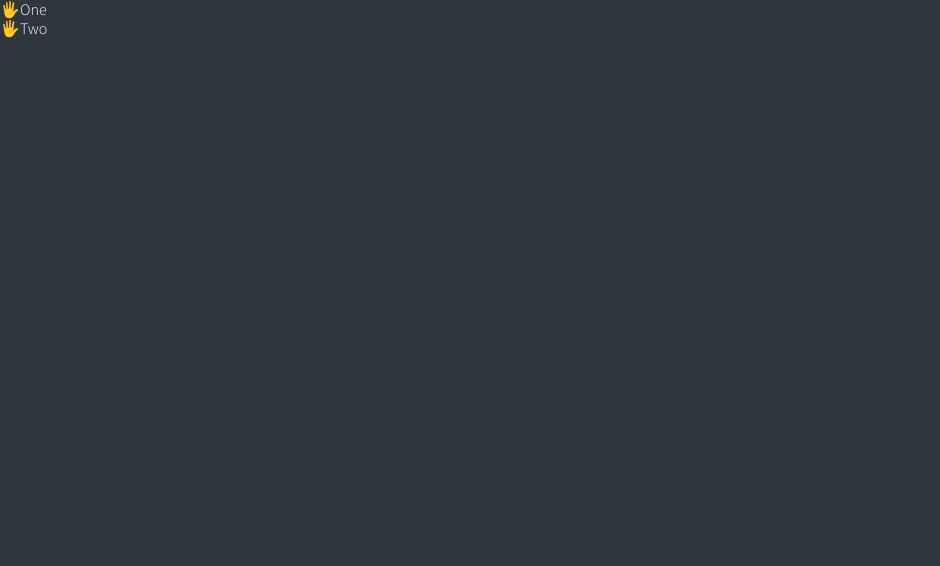
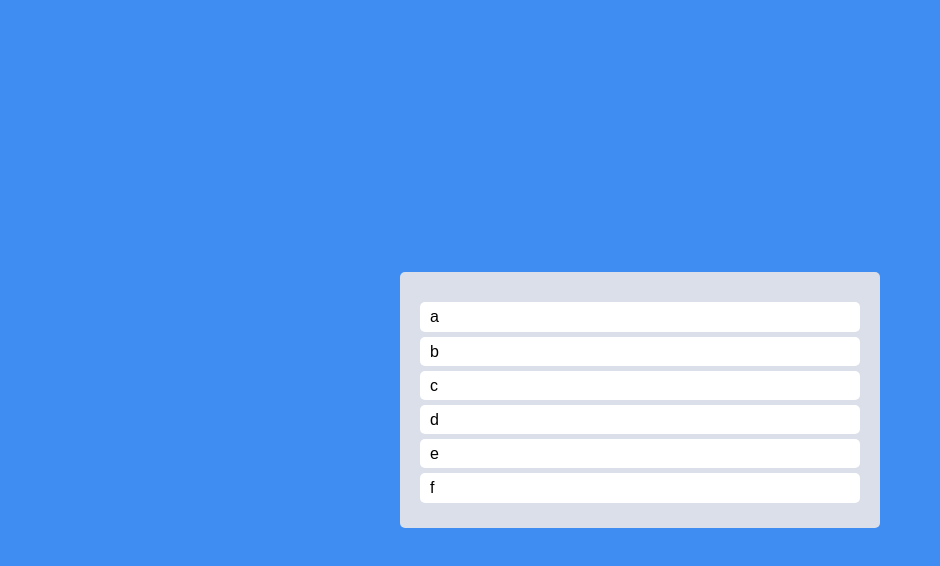
Before and after one commit to FE4902/Trello-Clone-Coding, a React (Create React App) app: page / in a window 1280 px wide. Shown: the top 566 px of the page, without its empty margins (0-940 px from the left). Built offline with nearby package versions, Linux system fonts and the light colour scheme.

Commit message:
Styles and Placeholders

```diff
--- a/src/App.tsx
+++ b/src/App.tsx
@@ -1,43 +1,69 @@
 import { DragDropContext, Draggable, Droppable } from "react-beautiful-dnd";
+import styled from "styled-components";
+
+const Wrapper = styled.div`
+    display: flex;
+    justify-content: center;
+    align-items: center;
+    max-width: 480px;
+    width: 100%;
+    height: 100vh;
+    margin: 0 auto;
+`;
+
+const Boards = styled.div`
+    display: grid;
+    grid-template-columns: repeat(1, 1fr);
+    width: 100%;
+`;
+
+const Board = styled.div`
+    min-height: 200px;
+    padding: 30px 20px 20px;
+    border-radius: 5px;
+    background-color: ${(props) => props.theme.boardColor};
+`;
+
+const Card = styled.div`
+    padding: 5px 10px;
+    margin-bottom: 5px;
+    border-radius: 5px;
+    background-color: ${(props) => props.theme.cardColor};
+`;
+
+const toDos = ["a", "b", "c", "d", "e", "f"];
 
 function App() {
     const onDragEnd = () => {};
     return (
         <DragDropContext onDragEnd={onDragEnd}>
-            <div>
+            <Wrapper>
+                <Boards>
                     <Droppable droppableId="one">
                         {(magic) => (
-                        <ul ref={magic.innerRef} {...magic.droppableProps}>
-                            <Draggable draggableId="first" index={0}>
+                            <Board
+                                ref={magic.innerRef}
+                                {...magic.droppableProps}
+                            >
+                                {toDos.map((toDo, index) => (
+                                    <Draggable draggableId={toDo} index={index}>
                                         {(magic) => (
-                                    <li
+                                            <Card
                                                 ref={magic.innerRef}
+                                                {...magic.dragHandleProps}
                                                 {...magic.draggableProps}
                                             >
-                                        <span {...magic.dragHandleProps}>
-                                            🖐️
-                                        </span>
-                                        One
-                                    </li>
+                                                {toDo}
+                                            </Card>
                                         )}
                                     </Draggable>
-                            <Draggable draggableId="second" index={1}>
-                                {(magic) => (
-                                    <li
-                                        ref={magic.innerRef}
-                                        {...magic.draggableProps}
-                                    >
-                                        <span {...magic.dragHandleProps}>
-                                            🖐️
-                                        </span>
-                                        Two
-                                    </li>
-                                )}
-                            </Draggable>
-                        </ul>
+                                ))}
+                                {magic.placeholder}
+                            </Board>
                         )}
                     </Droppable>
-            </div>
+                </Boards>
+            </Wrapper>
         </DragDropContext>
     );
 }
--- a/src/index.tsx
+++ b/src/index.tsx
@@ -63,7 +63,7 @@ body {
   font-weight: 300;
   font-family: 'Source Sans Pro', sans-serif;
   background-color:${(props) => props.theme.bgColor};
-  color:${(props) => props.theme.textColor};
+  color: black;
   line-height: 1.2;
 }
 a {
--- a/src/theme.ts
+++ b/src/theme.ts
@@ -1,8 +1,7 @@
 import { DefaultTheme } from "styled-components";
 
 export const darkTheme: DefaultTheme = {
-  bgColor: "#2f3640",
-  textColor: "white",
-  accentColor: "#9c88ff",
-  cardBgColor: "transparent",
+    bgColor: "#3f8cf2",
+    boardColor: "#dadfe9",
+    cardColor: "white",
 };
```
Also changed, not shown: src/styled.d.ts (+5 -6 lines). Lines whose indentation alone changed are shown as unchanged.
